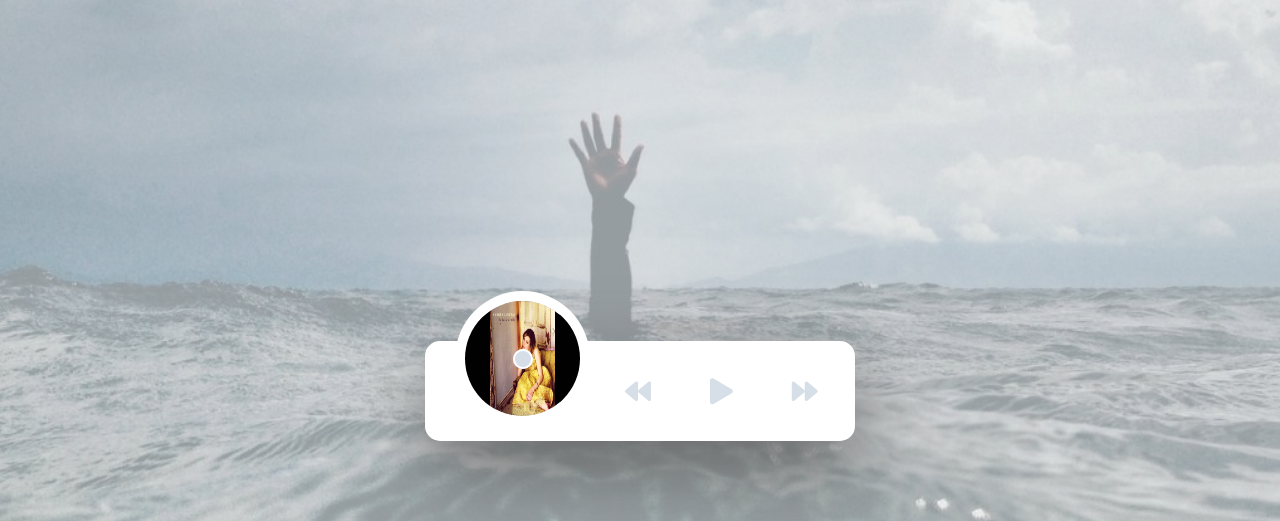
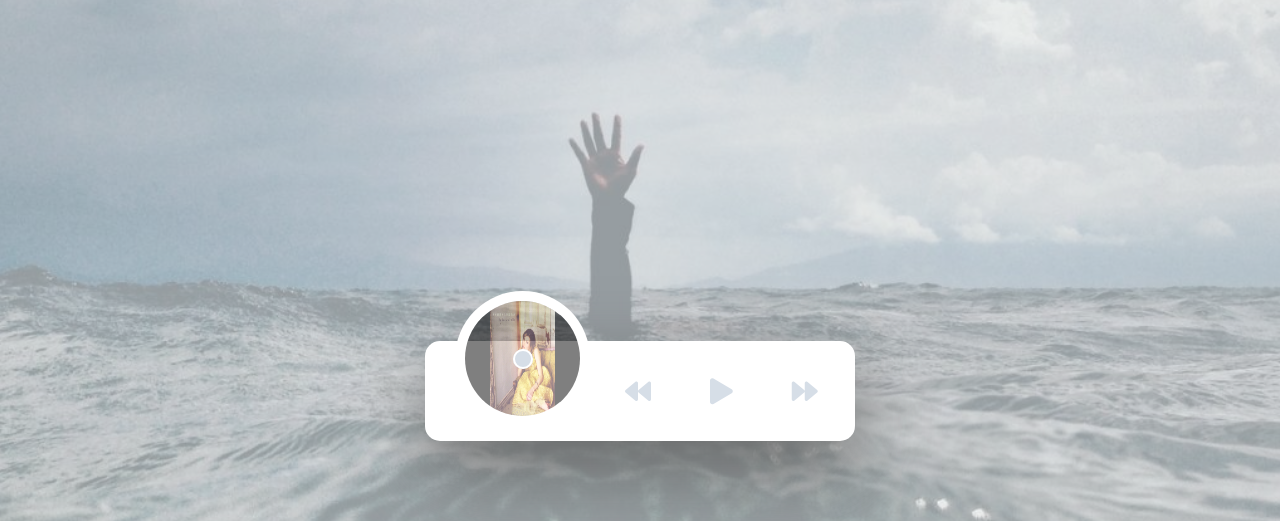
Before and after one commit to kaancancalkan/End-For-World, a plain HTML site: page index.html in a window 1280 px wide. Shown: the part 279-800 px from the top of the page. Drawn offline with nearby package versions, Linux system fonts and the light colour scheme.

Commit message:
Update styles.css

```diff
--- a/styles.css
+++ b/styles.css
@@ -157,6 +157,8 @@ body {
     border-radius: 15px 15px 0 0;
     transition: 0.3s ease top;
     z-index: 1;
+    opacity:0.7;
+
 }
 
 #player-track.active {
@@ -311,7 +313,7 @@ body {
 }
 
 #album-art img.active {
-    opacity: 1;
+    opacity: 0.5;
     z-index: 1;
 }
 
```
